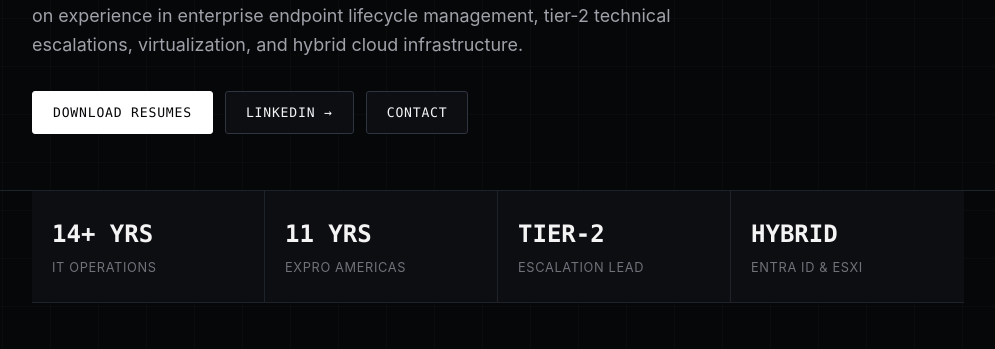
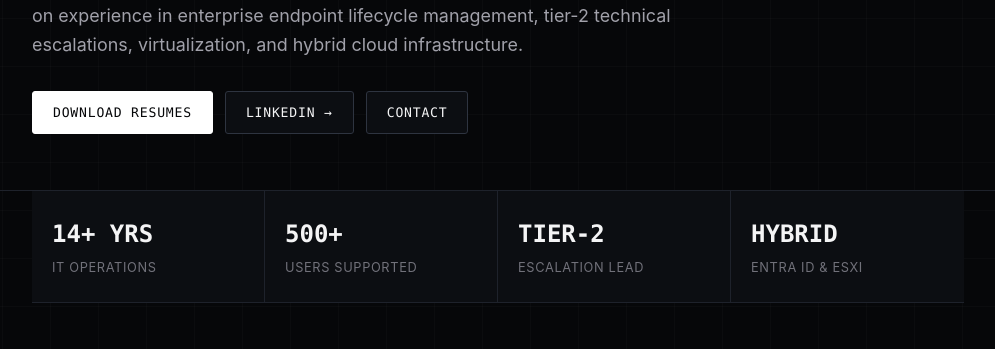
Before and after one commit to Mortifix/jeremybellard.com, a plain HTML site: page index.html in a window 1280 px wide. Shown: the part 270-619 px from the top of the page, without its empty margins (142-1137 px from the left). Drawn offline with Linux system fonts and the light colour scheme.

Commit message:
Update metrics bar: replace Expro Americas with 500+ Users Supported

```diff
--- a/index.html
+++ b/index.html
@@ -53,8 +53,8 @@
         <div class="metric-label">IT Operations</div>
       </div>
       <div class="metric-cell">
-        <div class="metric-val">11 YRS</div>
-        <div class="metric-label">Expro Americas</div>
+        <div class="metric-val">500+</div>
+        <div class="metric-label">Users Supported</div>
       </div>
       <div class="metric-cell">
         <div class="metric-val">TIER-2</div>
```
